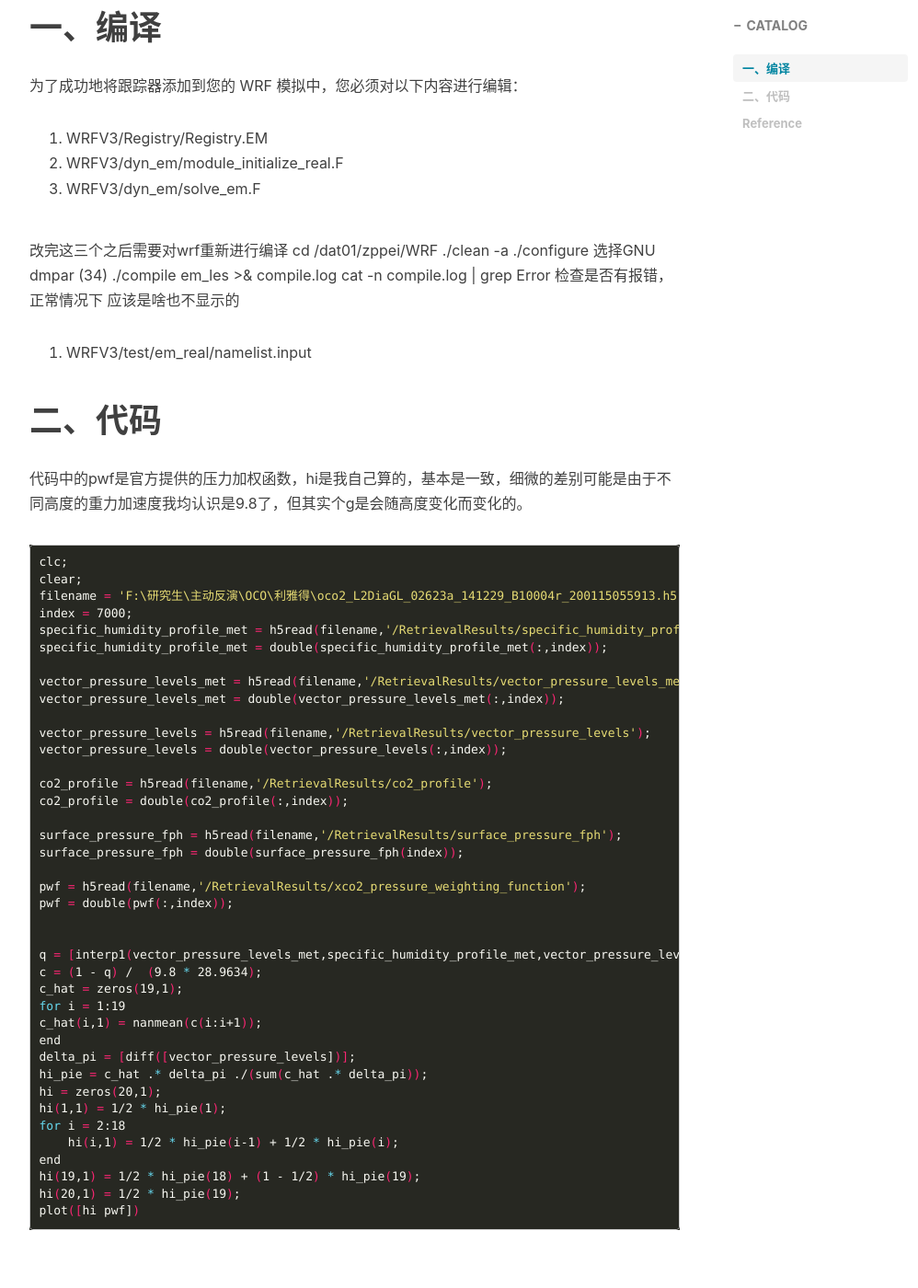
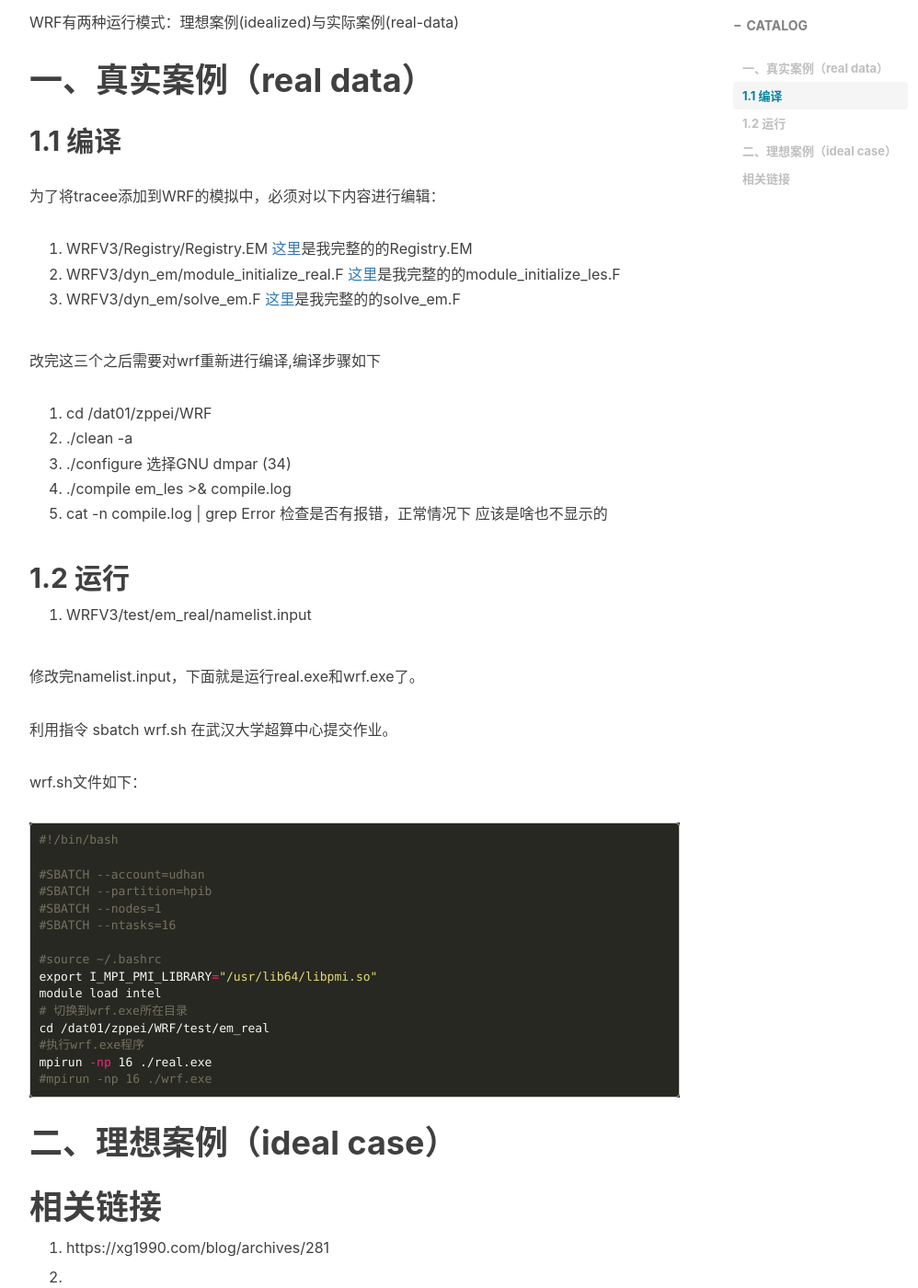
Before and after one commit to peisipand/peisipand.github.io, a Jekyll site: the page built from _posts/2022-06-10-WRF-LES.md, in a window 1280 px wide and 1400 px high, scrolled down 517 px. Shown: the whole window at 92% size, without its empty margins (233-1231 px from the left). Built offline with Jekyll 4.4.1, drawn with Linux system fonts in a browser that asks for light colours; nearby versions of some CDN libraries; comment, search, counter and statistics services are not loaded; some of the changed text lies outside the part shown.

Commit message:
添加文件夹

````diff
--- a/_posts/2022-06-10-WRF-LES.md
+++ b/_posts/2022-06-10-WRF-LES.md
@@ -7,7 +7,7 @@ author:     Peisipand
 header-img: img/art-Anaconda-TensorFlow.jpg
 catalog: true
 tags:
-    - OCO
+    - WRF
 ---
 
 
@@ -17,72 +17,60 @@ tags:
 
 ---
 
-# 一、编译
+WRF有两种运行模式：理想案例(idealized)与实际案例(real-data)
 
-为了成功地将跟踪器添加到您的 WRF 模拟中，您必须对以下内容进行编辑：
+# 一、真实案例（real data）
+## 1.1 编译
+为了将tracee添加到WRF的模拟中，必须对以下内容进行编辑：
 1. WRFV3/Registry/Registry.EM
+[这里](/data/Registry.EM)是我完整的的Registry.EM
 2. WRFV3/dyn_em/module_initialize_real.F
+[这里](/data/module_initialize_les.F)是我完整的的module_initialize_les.F
 3. WRFV3/dyn_em/solve_em.F
+[这里](/data/solve_em.F)是我完整的的solve_em.F
 
-改完这三个之后需要对wrf重新进行编译
-cd /dat01/zppei/WRF
-./clean -a
-./configure
+改完这三个之后需要对wrf重新进行编译,编译步骤如下
+
+1. cd /dat01/zppei/WRF
+2. ./clean -a
+3. ./configure
 选择GNU dmpar (34)
-./compile em_les >& compile.log
-cat -n compile.log | grep Error
+4. ./compile em_les >& compile.log
+5. cat -n compile.log | grep Error
 检查是否有报错，正常情况下 应该是啥也不显示的
 
+## 1.2 运行
 
 1. WRFV3/test/em_real/namelist.input
 
-# 二、代码
+修改完namelist.input，下面就是运行real.exe和wrf.exe了。
 
-代码中的pwf是官方提供的压力加权函数，hi是我自己算的，基本是一致，细微的差别可能是由于不同高度的重力加速度我均认识是9.8了，但其实个g是会随高度变化而变化的。
+利用指令 sbatch wrf.sh 在武汉大学超算中心提交作业。
+
+wrf.sh文件如下：
 ```bash
-clc;
-clear;
-filename = 'F:\研究生\主动反演\OCO\利雅得\oco2_L2DiaGL_02623a_141229_B10004r_200115055913.h5';  %oco2_L2DiaGL_25017a_190316_B10004r_200501022851
-index = 7000;
-specific_humidity_profile_met = h5read(filename,'/RetrievalResults/specific_humidity_profile_met');
-specific_humidity_profile_met = double(specific_humidity_profile_met(:,index));
+#!/bin/bash
 
-vector_pressure_levels_met = h5read(filename,'/RetrievalResults/vector_pressure_levels_met');
-vector_pressure_levels_met = double(vector_pressure_levels_met(:,index));
+#SBATCH --account=udhan
+#SBATCH --partition=hpib
+#SBATCH --nodes=1
+#SBATCH --ntasks=16
 
-vector_pressure_levels = h5read(filename,'/RetrievalResults/vector_pressure_levels');
-vector_pressure_levels = double(vector_pressure_levels(:,index));
+#source ~/.bashrc
+export I_MPI_PMI_LIBRARY="/usr/lib64/libpmi.so"
+module load intel
+# 切换到wrf.exe所在目录
+cd /dat01/zppei/WRF/test/em_real
+#执行wrf.exe程序
+mpirun -np 16 ./real.exe
+#mpirun -np 16 ./wrf.exe
+```
 
-co2_profile = h5read(filename,'/RetrievalResults/co2_profile');
-co2_profile = double(co2_profile(:,index));
-
-surface_pressure_fph = h5read(filename,'/RetrievalResults/surface_pressure_fph');
-surface_pressure_fph = double(surface_pressure_fph(index));
-
-pwf = h5read(filename,'/RetrievalResults/xco2_pressure_weighting_function');
-pwf = double(pwf(:,index));
+# 二、理想案例（ideal case）
 
 
-q = [interp1(vector_pressure_levels_met,specific_humidity_profile_met,vector_pressure_levels(1:19));specific_humidity_profile_met(72)];
-c = (1 - q) /  (9.8 * 28.9634);
-c_hat = zeros(19,1);
-for i = 1:19
-c_hat(i,1) = nanmean(c(i:i+1));
-end
-delta_pi = [diff([vector_pressure_levels])];
-hi_pie = c_hat .* delta_pi ./(sum(c_hat .* delta_pi));
-hi = zeros(20,1);
-hi(1,1) = 1/2 * hi_pie(1);
-for i = 2:18
-    hi(i,1) = 1/2 * hi_pie(i-1) + 1/2 * hi_pie(i);
-end
-hi(19,1) = 1/2 * hi_pie(18) + (1 - 1/2) * hi_pie(19);
-hi(20,1) = 1/2 * hi_pie(19);
-plot([hi pwf])
-```
-![picture1](/img/pwf/1.jpg)
 
-# Reference
-1.The ACOS CO2 retrieval algorithm – Part 1: Description and validation against synthetic observations. Connor et al. (2008)
+# 相关链接
+1. https://xg1990.com/blog/archives/281
 
-2.Orbiting Carbon Observatory: Inverse method and prospective error analysisOrbiting Carbon Observatory: Inverse method and prospective error analysis. O’Dell et al. (2012)
+2.
````
